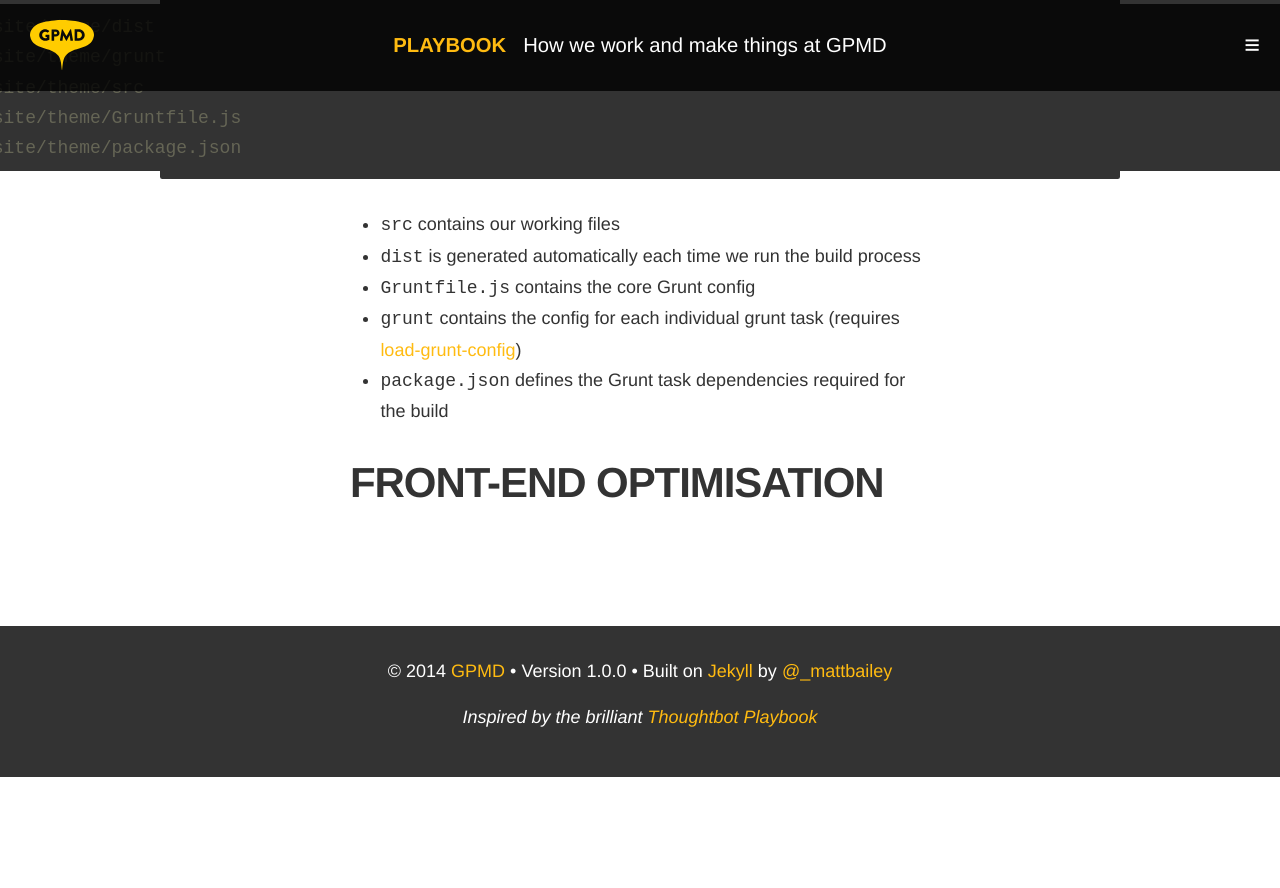
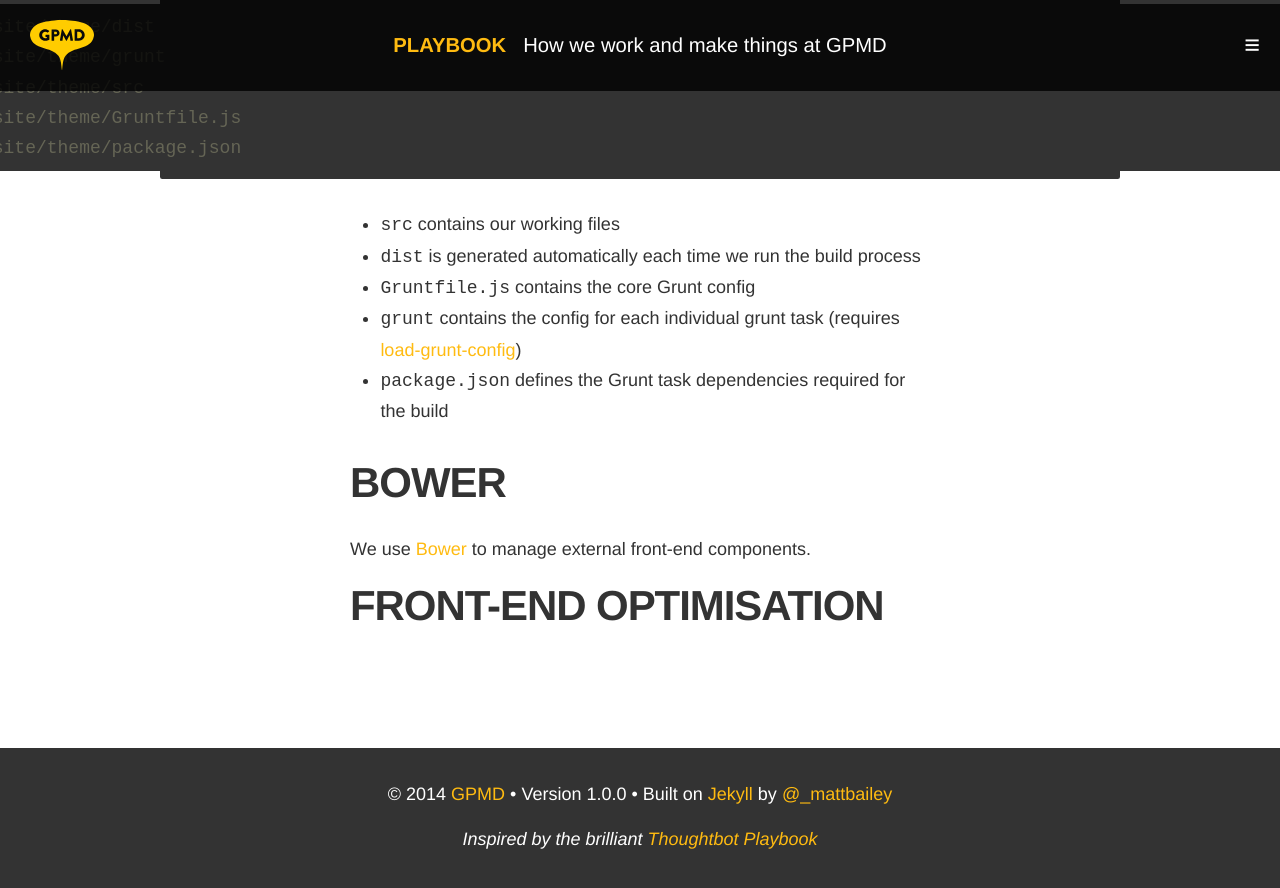
Before and after one commit to gpmd/playbook, a Jekyll site: the page built from _posts/pages/2014-07-01-project-scaffolding.md, in a window 1280 px wide and 900 px high, scrolled down 2135 px. Shown: the top 888 px of the window. Built offline with Jekyll 4.4.1, drawn with Linux system fonts in a browser that asks for light colours; nearby versions of some CDN libraries; Markdown is read by kramdown in place of the engine named in the settings; before the commit the page ends 2912 px from its top, so only the background shows below that.

Commit message:
Updated 2014-07-01-project-scaffolding.md

```diff
--- a/_posts/pages/2014-07-01-project-scaffolding.md
+++ b/_posts/pages/2014-07-01-project-scaffolding.md
@@ -71,4 +71,8 @@ my-project/site/theme/package.json
 * `grunt` contains the config for each individual grunt task (requires [load-grunt-config](https://github.com/firstandthird/load-grunt-config))
 * `package.json` defines the Grunt task dependencies required for the build
 
+## Bower
+
+We use [Bower](http://bower.io/) to manage external front-end components.
+
 ## Front-end optimisation
```
